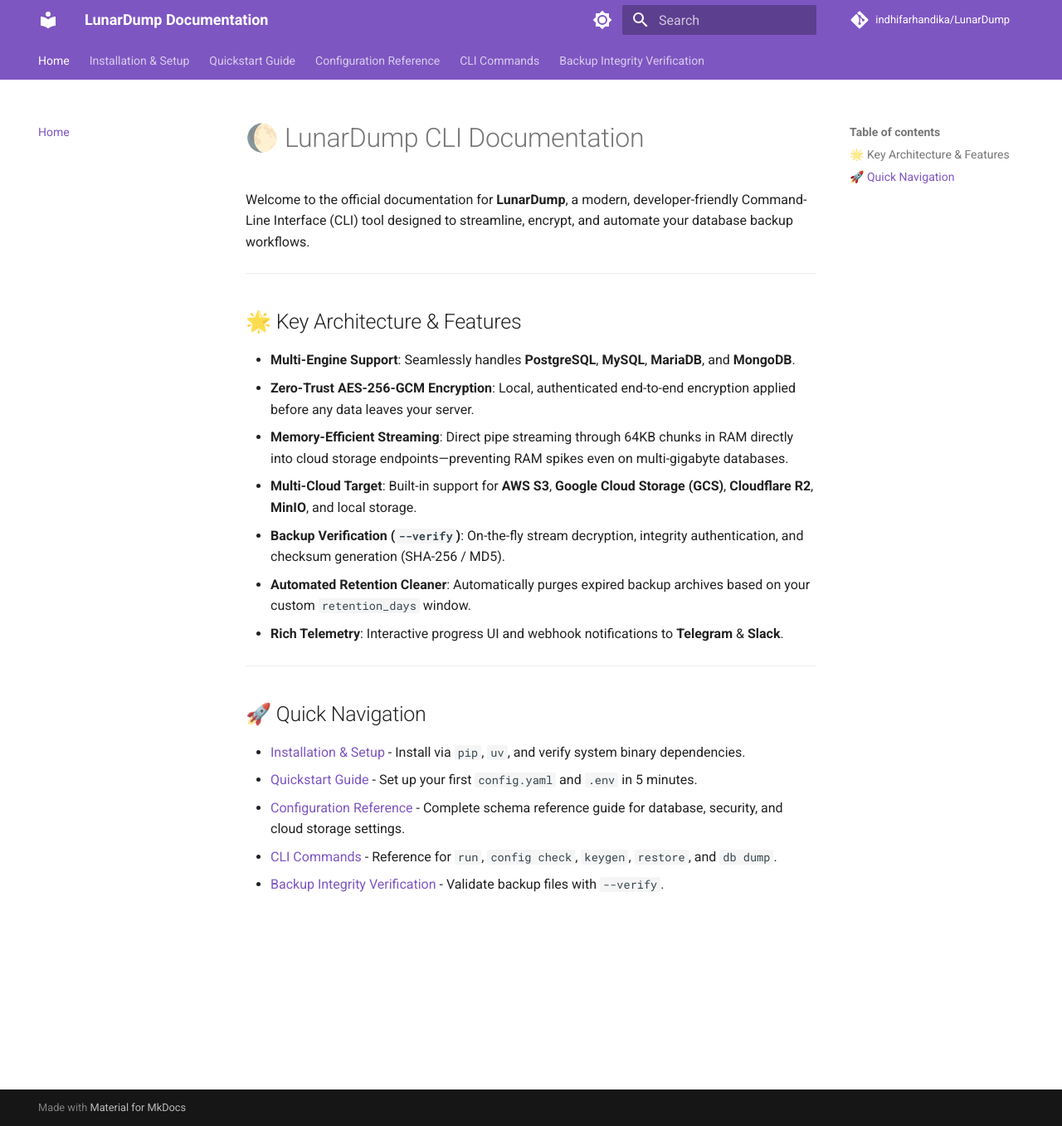
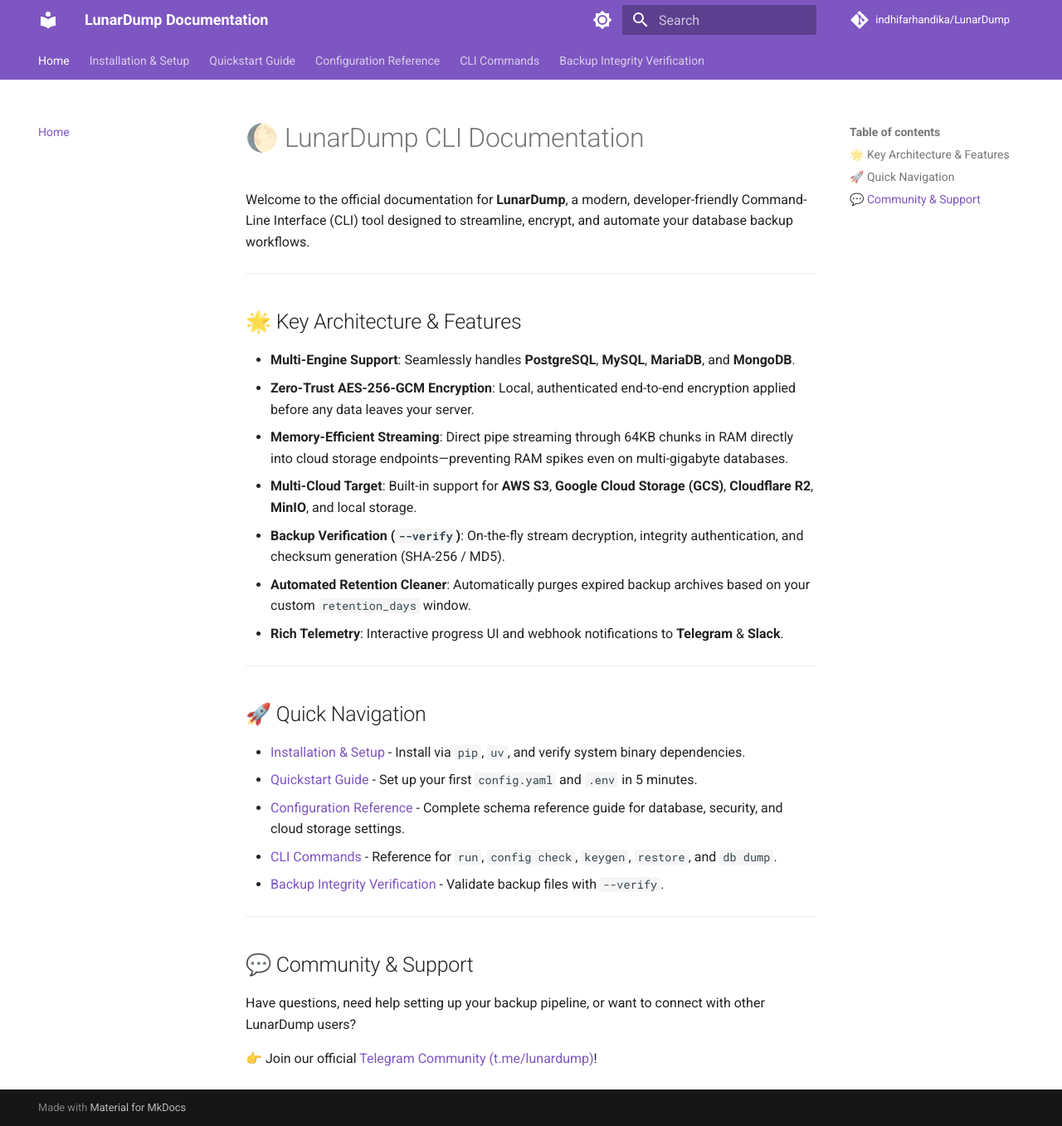
Before and after one commit to LunarPy-Labs/LunarDump, an MkDocs documentation site: the page built from docs/index.md, in a window 1280 px wide and 1357 px high. Shown: the whole window at 83% size. Built offline with MkDocs 1.6.1 and Material for MkDocs 9.7.7, drawn with Linux system fonts in a browser that asks for light colours; comment, search, counter and statistics services are not loaded; the version menu is left out.

Commit message:
docs: add Telegram community support links to README and documentation index

```diff
--- a/docs/index.md
+++ b/docs/index.md
@@ -23,3 +23,11 @@
 - [Configuration Reference](configuration.md) - Complete schema reference guide for database, security, and cloud storage settings.
 - [CLI Commands](commands.md) - Reference for `run`, `config check`, `keygen`, `restore`, and `db dump`.
 - [Backup Integrity Verification](verification.md) - Validate backup files with `--verify`.
+
+---
+
+## 💬 Community & Support
+
+Have questions, need help setting up your backup pipeline, or want to connect with other LunarDump users?
+
+👉 Join our official [Telegram Community (t.me/lunardump)](https://t.me/lunardump)!
```
Also changed, not shown: README.md (+9 -0 lines).
